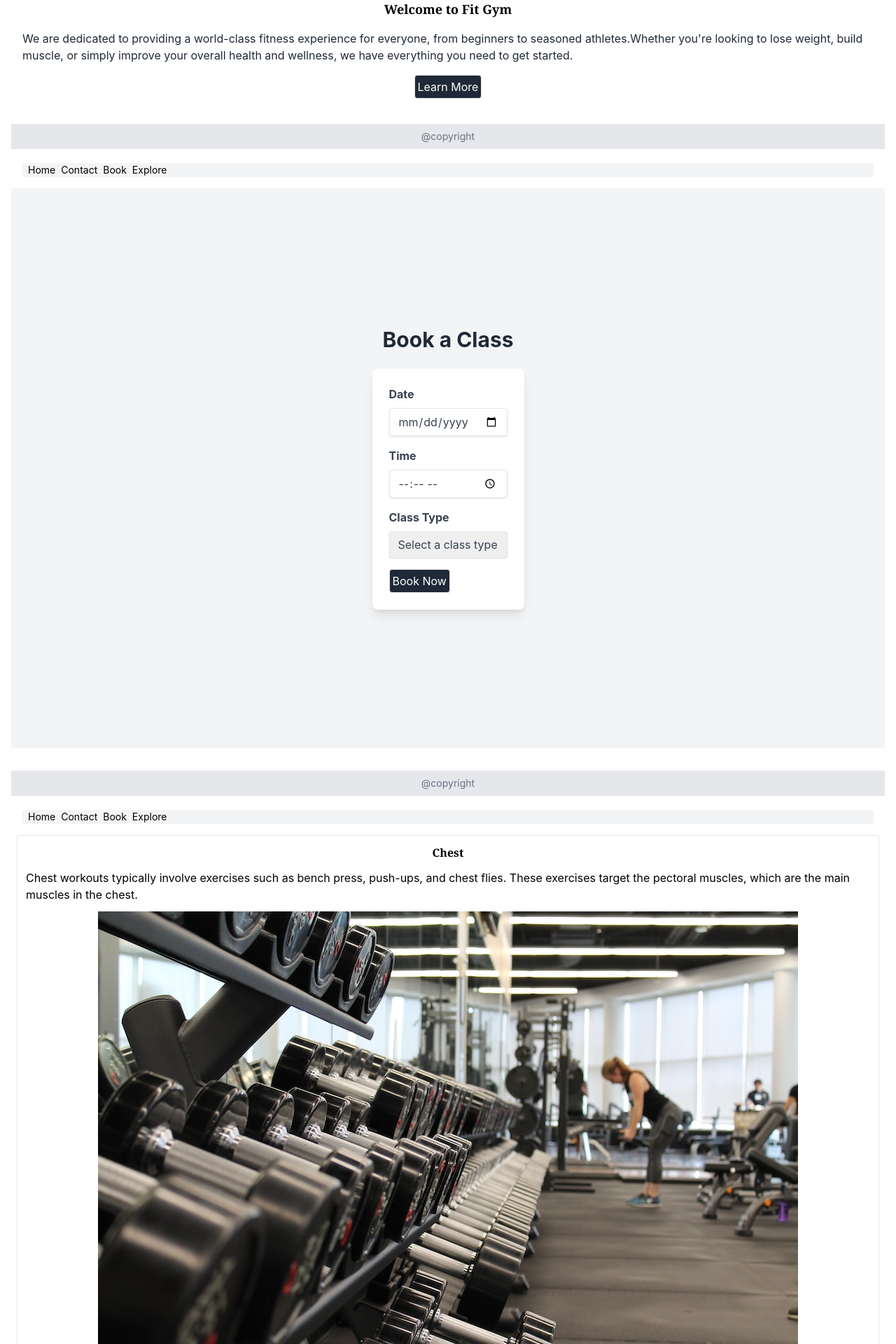
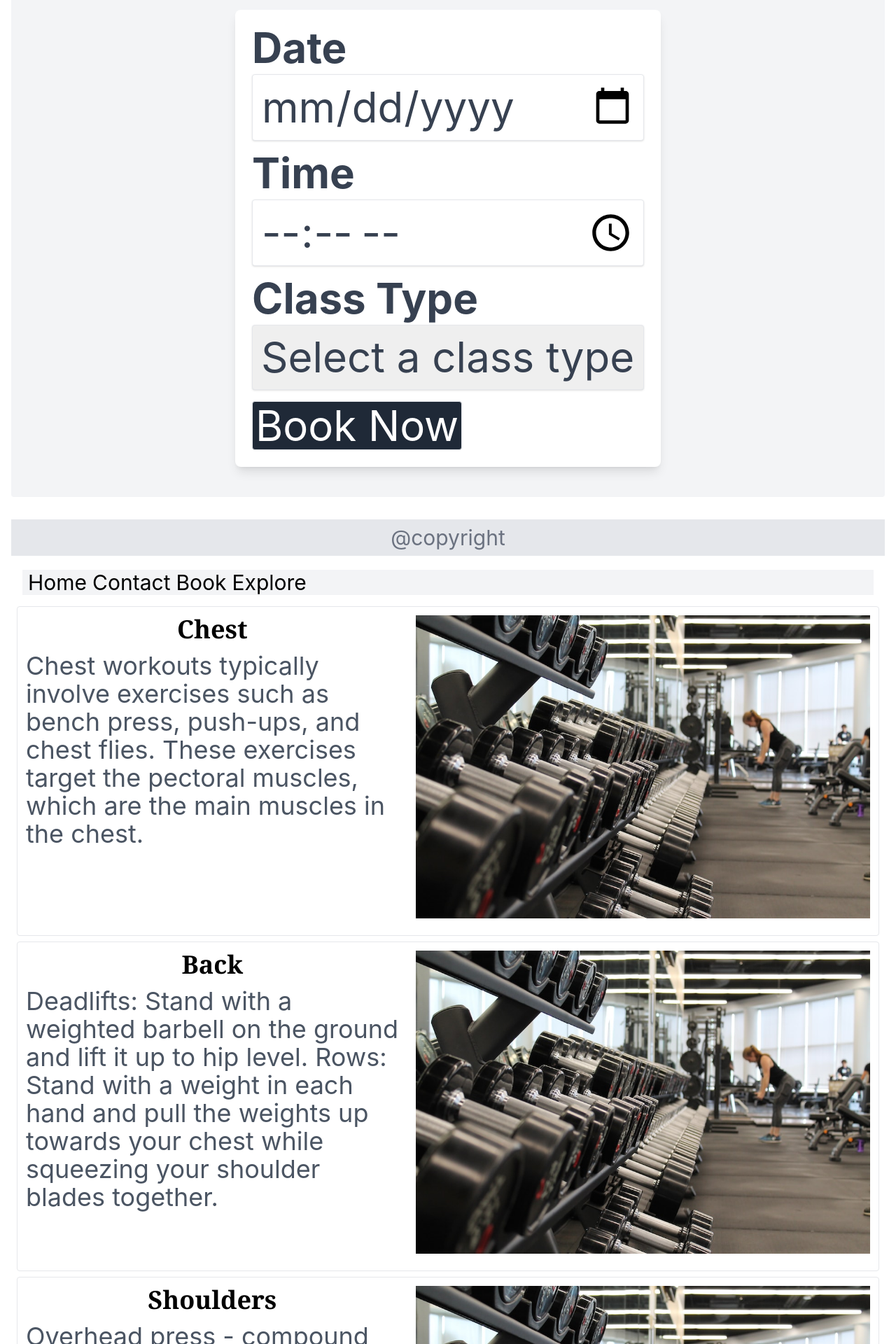
Before and after one commit to AnesuMuusha/gym-fitness, a React (Create React App) app: page / in a window 1280 px wide. Shown: the part 880-2800 px from the top of the page at 70% size. Built offline with nearby package versions, Linux system fonts and the light colour scheme; the HTML template or start-up script is replaced by a standard one.

Commit message:
MADE THE WEBAPP FULLY RESPONSIVE

```diff
--- a/src/components/Book.js
+++ b/src/components/Book.js
@@ -16,7 +16,7 @@ function Book() {
   return (
     <div className="">
       <NavBar/>
-    <div className="m-4 flex flex-col items-center justify-center h-screen bg-gray-100 rounded">
+    <div className="m-4 flex flex-col items-center justify-center h-screen bg-gray-100 rounded md:text-3xl lg:text-4xl xl:text-6xl">
       <h2 className="text-3xl font-bold text-gray-800 mb-6">Book a Class</h2>
       <form onSubmit={handleSubmit} className="bg-white p-6 rounded-lg shadow-lg">
         <div className="mb-4">
--- a/src/components/Contact.js
+++ b/src/components/Contact.js
@@ -20,7 +20,8 @@ function Contact() {
   };
 
   return (
-    <form onSubmit={handleSubmit} className="bg-gray-100 p-6 rounded-lg m-4">
+    // md:text-1xl md:flex md:flex-row lg:text-2xl xl:text-4xl
+    <form onSubmit={handleSubmit} className="bg-gray-100 p-6 rounded-lg m-4 md:text-3xl lg:text-4xl xl:text-6xl">
       <NavBar/>
       <h2 className="text-2xl font-bold text-gray-800 mb-6">Contact Us</h2>
       <div className="mb-4">
--- a/src/components/Explore.js
+++ b/src/components/Explore.js
@@ -7,7 +7,7 @@ import PostedData from './PostedData.js';
 function Explore() {
   return (<>
   <NavBar/>
-    <div className='m-4'>
+    <div className='m-4 md:text-3xl'>
     {
                 posts.map(post => {
                     const { description, title, path} = post
--- a/src/components/Footer.js
+++ b/src/components/Footer.js
@@ -2,7 +2,7 @@ import React from 'react'
 
 function Footer() {
   return (
-    <div className='flex flex-col text-sm text-center'>
+    <div className='flex flex-col text-sm text-center md:text-3xl'>
     <footer className='m-4 p-2 bg-gray-200 text-gray-500'>@copyright</footer>
     </div>
     )
--- a/src/components/Home.js
+++ b/src/components/Home.js
@@ -7,10 +7,10 @@ function Home() {
   return (
     <>
     <NavBar/>
-      <div className="flex flex-col m-5 w-5/5">
-        <img src={gymImage} alt="Gym" className="" />
+      <div className="flex flex-col m-5 w-5/5 md:text-1xl md:flex md:flex-row lg:text-2xl xl:text-4xl">
+        <img src={gymImage} alt="Gym" className="md:m-4 md:w-1/2" />
         <div className="flex flex-col items-center">
-          <h1 className="font-serif text-bold font-bold text-lg  mt-2">Welcome to Fit Gym</h1>
+          <h1 className="font-serif text-bold font-bold text-lg  mt-2 md:text-3xl lg:text-4xl xl:text-6xl">Welcome to Fit Gym</h1>
           <p className="my-4 px-3 text-gray-800">
             We are dedicated to providing a
             world-class fitness experience for everyone, from beginners to
--- a/src/components/NavBar.js
+++ b/src/components/NavBar.js
@@ -2,7 +2,7 @@ import React from 'react'
 
 function NavBar() {
   return (
-<header className='flex text-sm mx-8 mt-1 bg-gray-100'>
+<header className='flex text-sm mx-8 mt-1 bg-gray-100 md:text-3xl'>
     <div  className='ml-2'>Home</div>
     <div className='ml-2'>Contact</div>
     <div className='ml-2'>Book</div>
--- a/src/components/PostedData.js
+++ b/src/components/PostedData.js
@@ -1,11 +1,14 @@
 import imagePath from "./images/gym.jpg";
 const PostedData = ({title, description})=>{
     return(
-        <div className="border rounded m-2">
-           <div className="m-3 flex flex-col items-center">
+        <div className="border rounded m-2 md:flex md:text-lg  lg:text-2xl xl:text-4xl">
+           <div className="m-3 flex flex-col items-center w-2/3">
+
             <h5 className="mb-3 font-bold font-serif">{title}</h5>
-            <p className="mb-3">{description}</p>
-        <div>
+            <p className="mb-3 text-gray-600">{description}</p>
+        </div>
+        <div className="m-3 flex flex-col items-center">
+    <div>
         <img src={imagePath} alt={title} className="mb-3" />
       </div>
         </div>
```
